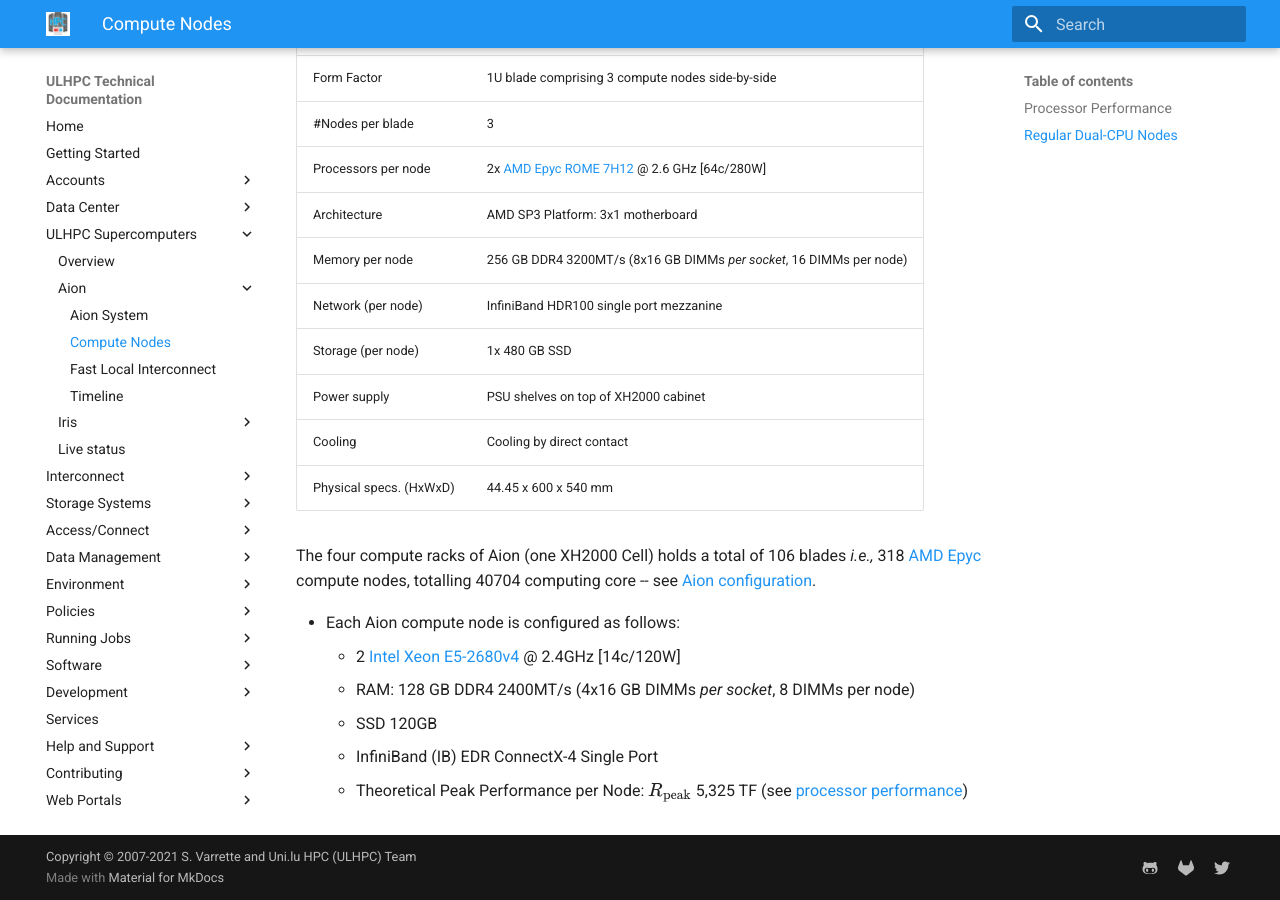
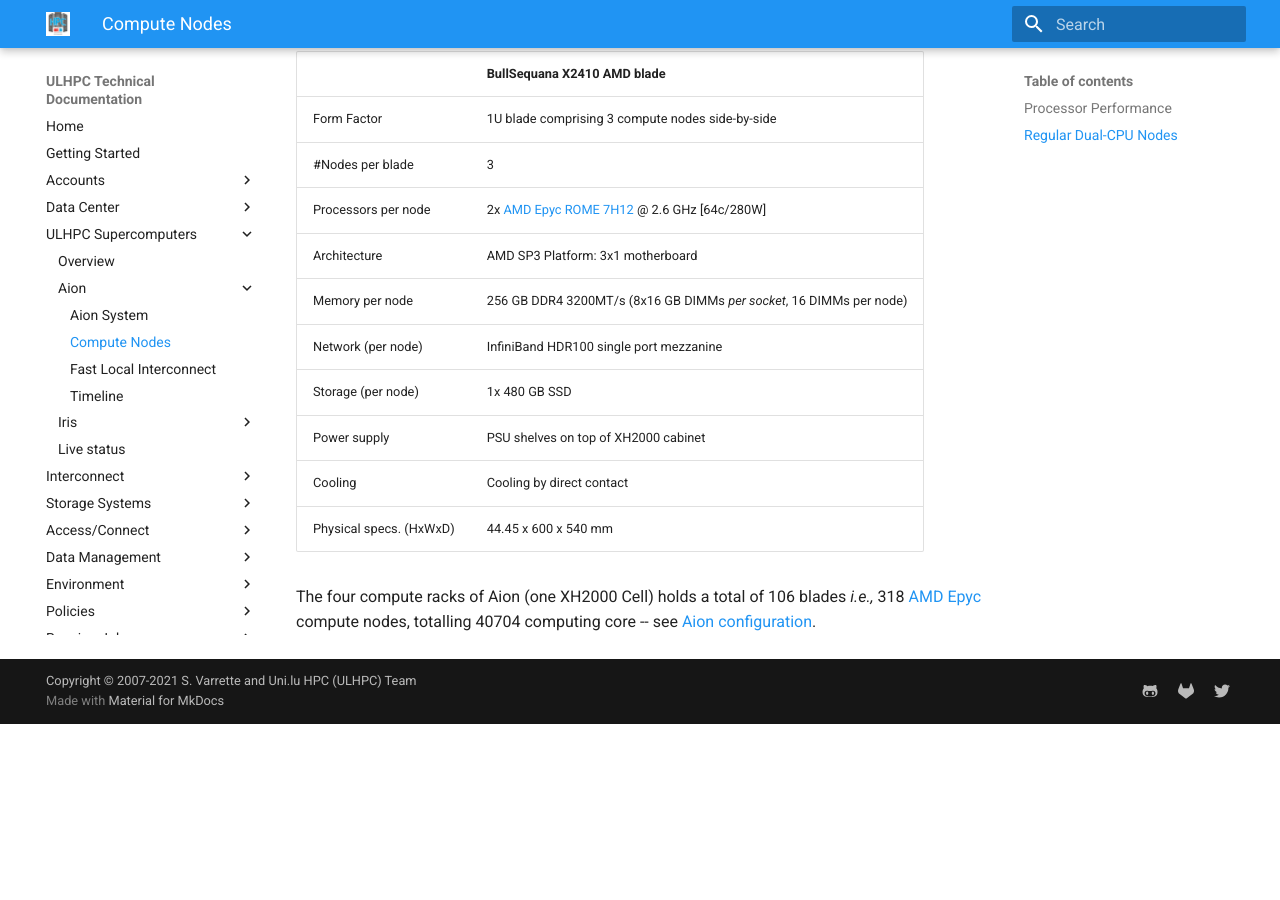
Before and after one commit to ULHPC/ulhpc-docs, an MkDocs documentation site: the page built from docs/systems/aion/compute.md, in a window 1280 px wide and 900 px high, scrolled down 1130 px. Built offline with MkDocs 1.6.1 and Material for MkDocs 9.7.7, drawn with Linux system fonts in a browser that asks for light colours; comment, search, counter and statistics services are not loaded; after the commit the page ends 1854 px from its top, so only the background shows below that; some of the changed text lies outside the part shown.

Commit message:
[docs] Aion - Fix a bad copy paste

```diff
--- a/docs/systems/aion/compute.md
+++ b/docs/systems/aion/compute.md
@@ -50,10 +50,3 @@ Characteristics of each blade and associated compute nodes are depicted in the b
 | Physical specs. (HxWxD) | 44.45 x 600 x 540 mm                                                                           |
 
 The four compute racks of Aion (one XH2000 Cell) holds a total of 106 blades _i.e.,_ 318 [AMD Epyc](https://www.amd.com/en/products/epyc) compute nodes, totalling 40704 computing core  -- see [Aion configuration](index.md#data-center-configuration).
-
-* Each Aion compute node is configured as follows:
-    - 2 [Intel Xeon E5-2680v4](#processors-performance) @ 2.4GHz [14c/120W]
-    - RAM: 128 GB DDR4 2400MT/s  (4x16 GB DIMMs _per socket_, 8 DIMMs per node)
-    - SSD 120GB
-    - InfiniBand (IB) EDR ConnectX-4 Single Port
-    - Theoretical Peak Performance per Node: $R_\text{peak}$ 5,325 TF (see [processor performance](#processor-performance))
```
Also changed, not shown: other parts of docs/systems/aion/compute.md (+3 -3 lines).
